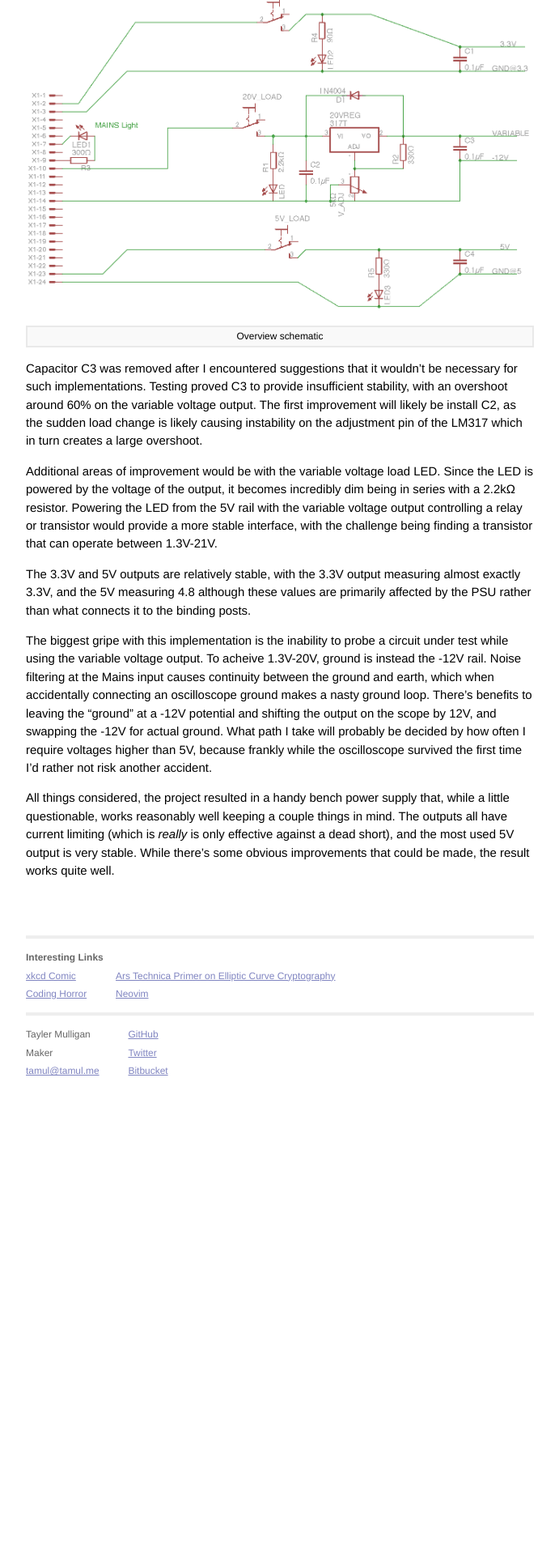
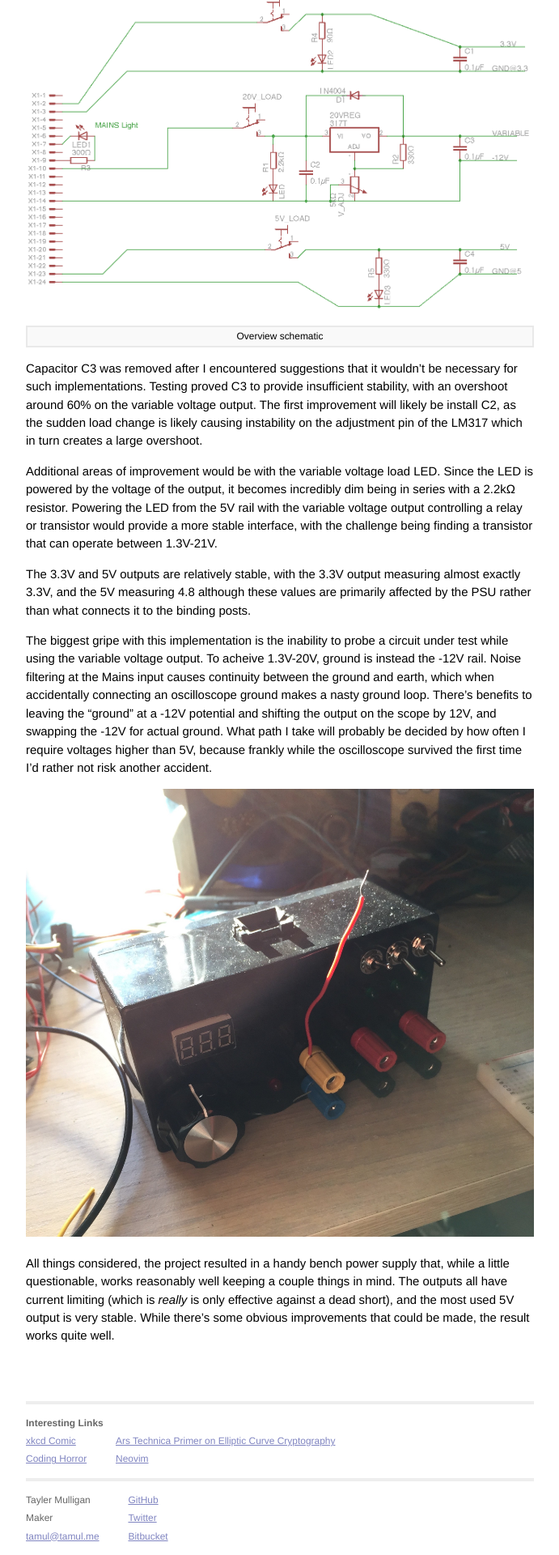
Before and after one commit to mtayler/tamul.github.io, a Jekyll site: the page built from _posts/2015-11-02-diy-bench-power-supply.markdown, in a window 1280 px wide. Shown: the part 999-2919 px from the top of the page at 81% size, without its empty margins (294-985 px from the left). Built offline with Jekyll 4.4.1, drawn with Linux system fonts in a browser that asks for light colours; Markdown is read by kramdown in place of the engine named in the settings; before the commit the page ends 2345 px from its top, so only the background shows below that.

Commit message:
Added closing picture

```diff
--- a/_posts/2015-11-02-diy-bench-power-supply.markdown
+++ b/_posts/2015-11-02-diy-bench-power-supply.markdown
@@ -25,4 +25,8 @@ The 3.3V and 5V outputs are relatively stable, with the 3.3V output measuring al
 
 The biggest gripe with this implementation is the inability to probe a circuit under test while using the variable voltage output. To acheive 1.3V-20V, ground is instead the -12V rail. Noise filtering at the Mains input causes continuity between the ground and earth, which when accidentally connecting an oscilloscope ground makes a nasty ground loop. There's benefits to leaving the "ground" at a -12V potential and shifting the output on the scope by 12V, and swapping the -12V for actual ground. What path I take will probably be decided by how often I require voltages higher than 5V, because frankly while the oscilloscope survived the first time I'd rather not risk another accident.
 
+<figure>
+    <img src="/assets/atx-bench-psu/glamour.jpg">
+</figure>
+
 All things considered, the project resulted in a handy bench power supply that, while a little questionable, works reasonably well keeping a couple things in mind. The outputs all have current limiting (which is *really* is only effective against a dead short), and the most used 5V output is very stable. While there's some obvious improvements that could be made, the result works quite well.
```
